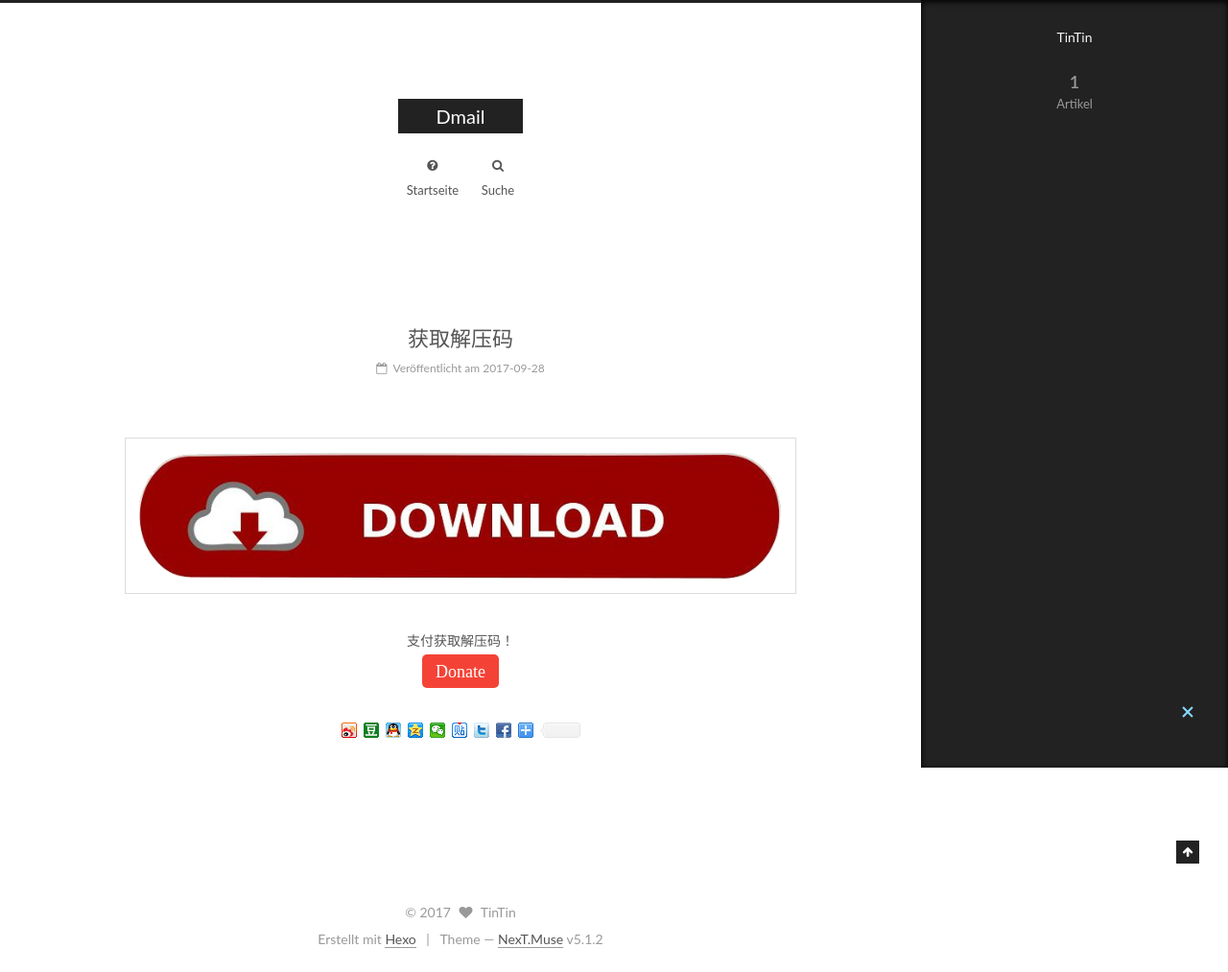
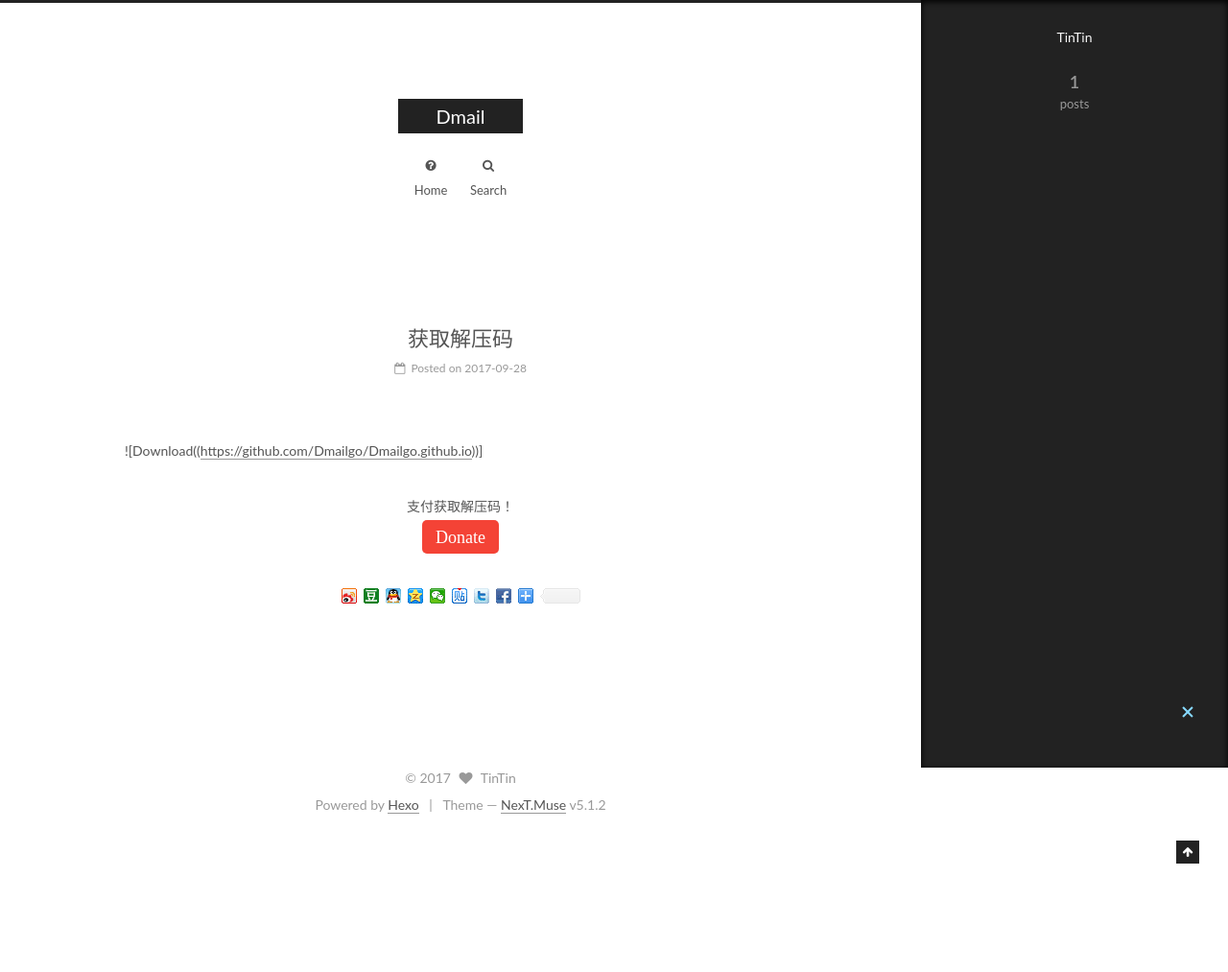
Before and after one commit to Dmailgo/Dmailgo.github.io, a plain HTML site: page 2017/09/28/hello-world/index.html in a window 1280 px wide. Shown: the whole page at 96% size. After the commit the page ends 873 px from the top, so only its background shows below. Drawn offline with Linux system fonts and the light colour scheme.

Commit message:
Site updated: 2017-09-30 09:45:26

```diff
--- a/2017/09/28/hello-world/index.html
+++ b/2017/09/28/hello-world/index.html
@@ -69,15 +69,16 @@
 
 
 
+<meta name="description" content="![Download((https://github.com/Dmailgo/Dmailgo.github.io))]">
 <meta property="og:type" content="article">
 <meta property="og:title" content="获取解压码">
 <meta property="og:url" content="https://tintingo.github.io/2017/09/28/hello-world/index.html">
 <meta property="og:site_name" content="Dmail">
-<meta property="og:image" content="https://tintingo.github.io/images/download_1.png">
-<meta property="og:updated_time" content="2017-09-30T01:35:08.390Z">
+<meta property="og:description" content="![Download((https://github.com/Dmailgo/Dmailgo.github.io))]">
+<meta property="og:updated_time" content="2017-09-30T01:45:09.142Z">
 <meta name="twitter:card" content="summary">
 <meta name="twitter:title" content="获取解压码">
-<meta name="twitter:image" content="https://tintingo.github.io/images/download_1.png">
+<meta name="twitter:description" content="![Download((https://github.com/Dmailgo/Dmailgo.github.io))]">
 
 
 
@@ -183,7 +184,7 @@
 
               <i class="menu-item-icon fa fa-fw fa-question-circle"></i> <br />
 
-            Startseite
+            Home
           </a>
         </li>
 
@@ -196,7 +197,7 @@
 
               <i class="menu-item-icon fa fa-search fa-fw"></i> <br />
 
-            Suche
+            Search
           </a>
         </li>
 
@@ -281,7 +282,7 @@
                 <i class="fa fa-calendar-o"></i>
               </span>
 
-                <span class="post-meta-item-text">Veröffentlicht am</span>
+                <span class="post-meta-item-text">Posted on</span>
 
               <time title="Post created" itemprop="dateCreated datePublished" datetime="2017-09-28T16:53:24+08:00">
                 2017-09-28
@@ -321,7 +322,7 @@
 
 
 
-        <p><a href="https://github.com/Dmailgo/Dmailgo.github.io" target="_blank" rel="external"><img src="/images/download_1.png" alt="Download"></a></p>
+        <p>![Download((<a href="https://github.com/Dmailgo/Dmailgo.github.io" target="_blank" rel="external">https://github.com/Dmailgo/Dmailgo.github.io</a>))]</p>
 
 
     </div>
@@ -473,7 +474,7 @@
               <a href="/archives">
 
                 <span class="site-state-item-count">1</span>
-                <span class="site-state-item-name">Artikel</span>
+                <span class="site-state-item-name">posts</span>
               </a>
             </div>
 
@@ -528,7 +529,7 @@
 </div>
 
 
-  <div class="powered-by">Erstellt mit  <a class="theme-link" href="https://hexo.io">Hexo</a></div>
+  <div class="powered-by">Powered by <a class="theme-link" href="https://hexo.io">Hexo</a></div>
 
   <span class="post-meta-divider">|</span>
 
--- a/css/main.css
+++ b/css/main.css
@@ -1938,7 +1938,7 @@ pre .javascript .function {
   width: 4px;
   height: 4px;
   border-radius: 50%;
-  background: #d198ff;
+  background: #a17544;
 }
 .links-of-blogroll {
   font-size: 13px;
```
Also changed, not shown: archives/2017/09/index.html (+6 -6 lines), archives/2017/index.html (+6 -6 lines), archives/index.html (+6 -6 lines), index.html (+6 -6 lines).
